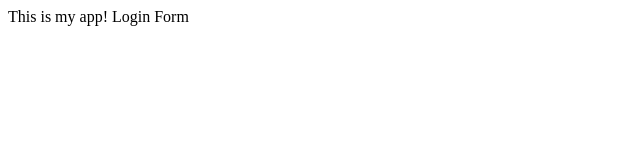
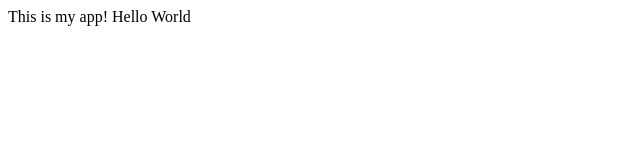
Before and after one commit to Rjay012/myappsample, a plain HTML site: page index.html in a window 1280 px wide. Shown: the full height of the page, 0-640 px from the left. Drawn offline with Linux system fonts and the light colour scheme.

Commit message:
Changes made to README.md and index.html file

```diff
--- a/index.html
+++ b/index.html
@@ -7,6 +7,6 @@
 
   <body>
     This is my app!
-    Login Form
+    Hello World
   </body>
 </html>
```
Also changed, not shown: 1 other file.
